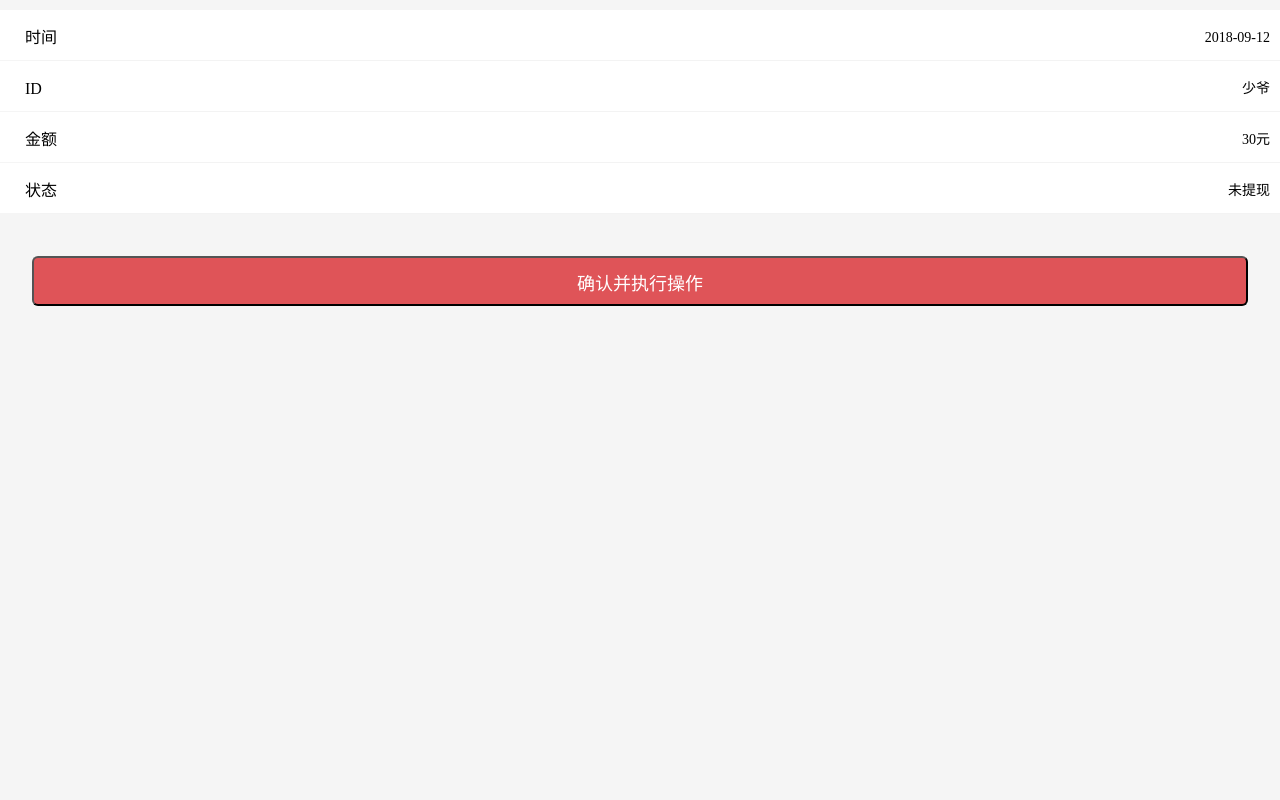
After one commit to a354123417/duckchat-plugin, a PHP site: page /child-dir/views/account/manage/detail.php in a window 1280 px wide. The commit adds this page. Run offline with PHP 8.4, Linux system fonts and the light colour scheme.

Commit message:
add view

```diff
--- /dev/null
+++ b/RedPacket/public/css/record_detail.css
@@ -0,0 +1,132 @@
+html, body {
+    padding: 0px;
+    margin: 0px;
+    font-family: PingFangSC-Regular, "MicrosoftYaHei";
+    overflow: hidden;
+    width: 100%;
+    height: 100%;
+    background: rgba(245, 245, 245, 1);
+    font-size: 14px;
+
+}
+
+.wrapper_div {
+    height: 100%;
+    text-align: center;
+}
+
+.wrapper {
+    width: 100%;
+    display: flex;
+    align-items: stretch;
+    margin-top: 10px;
+}
+
+.layout-all-row {
+    width: 100%;
+    /*background: white;*/
+    background: rgba(245, 245, 245, 1);;
+    display: flex;
+    align-items: stretch;
+    overflow: hidden;
+    flex-shrink: 0;
+
+}
+
+.item-row {
+    background: rgba(255, 255, 255, 1);
+    display: flex;
+    flex-direction: row;
+    text-align: center;
+    height: 50px;
+    cursor: pointer;
+    /*margin-bottom: 2rem;*/
+}
+
+/*.item-row:hover{*/
+/*background: rgba(255, 255, 255, 0.2);*/
+/*}*/
+
+.item-row:active {
+    background: rgba(255, 255, 255, 0.2);
+}
+
+.item-header {
+    width: 50px;
+    height: 50px;
+}
+
+.site-manage-image {
+    width: 40px;
+    height: 40px;
+    margin-top: 5px;
+    margin-bottom: 5px;
+    margin-left: 16px;
+    border-radius: 50%;
+}
+
+.item-body {
+    width: 100%;
+    height: 50px;
+    margin-left: 1rem;
+    margin-top: 7px;
+    flex-direction: row;
+}
+
+.list-item-center {
+    width: 100%;
+    /*height: 11rem;*/
+    /*background: rgba(255, 255, 255, 1);*/
+    padding-bottom: 11px;
+    /*padding-left: 1rem;*/
+    overflow-y: scroll;
+}
+
+.item-body-display {
+    display: flex;
+    justify-content: space-between;
+    /*margin-right: 7rem;*/
+    /*margin-bottom: 3rem;*/
+    line-height: 3rem;
+}
+
+.item-body-tail {
+    margin-right: 10px;
+}
+
+.item-body-desc {
+    height: 3rem;
+    font-size: 16px;
+    font-family: PingFangSC-Regular;
+    /*color: rgba(76, 59, 177, 1);*/
+    margin-left: 11px;
+    line-height: 3rem;
+}
+
+.more-img {
+    width: 8px;
+    height: 13px;
+    /*border-radius: 50%;*/
+}
+
+.division-line {
+    height: 1px;
+    background: rgba(243, 243, 243, 1);
+    margin-left: 40px;
+    overflow: hidden;
+}
+
+.confirm_operation {
+    width:95%;
+    height:50px;
+    background:rgba(223,84,88,1);
+    border-radius:6px;
+    font-size:18px;
+    font-family:PingFangSC-Regular;
+    font-weight:400;
+    color:rgba(255,255,255,1);
+    line-height:50px;
+    margin-top: 31px;
+    outline: none;
+    cursor: pointer;
+}
--- /dev/null
+++ b/RedPacket/views/account/manage/detail.php
@@ -0,0 +1,122 @@
+<!DOCTYPE html>
+<html>
+
+<head>
+    <meta charset="UTF-8">
+    <title>管理</title>
+    <meta name="viewport" content="width=device-width, initial-scale=1, maximum-scale=1">
+    <link rel="stylesheet" href="./public/css/record_detail.css"/>
+
+</head>
+
+<body>
+
+<div class="wrapper_div">
+    <div class="wrapper" id="wrapper">
+        <div class="layout-all-row">
+            <div class="list-item-center">
+                <div class="item-row" id="mini-program-id">
+                    <div class="item-body">
+                        <div class="item-body-display">
+                            <div class="item-body-desc">
+                               时间
+                            </div>
+
+                            <div class="item-body-tail">
+                                2018-09-12
+                            </div>
+                        </div>
+
+                    </div>
+                </div>
+                <div class="division-line"></div>
+
+
+                <div class="item-row" id="user-manage-id">
+                    <div class="item-body">
+                        <div class="item-body-display">
+                            <div class="item-body-desc">
+                                ID
+                            </div>
+
+                            <div class="item-body-tail">
+                               少爷
+                            </div>
+                        </div>
+
+                    </div>
+                </div>
+                <div class="division-line"></div>
+
+                <div class="item-row" id="group-manage-id">
+                    <div class="item-body">
+                        <div class="item-body-display">
+                            <div class="item-body-desc">
+                                金额
+                            </div>
+
+                            <div class="item-body-tail">
+                                30元
+                            </div>
+                        </div>
+                    </div>
+                </div>
+                <div class="division-line"></div>
+
+                <div class="item-row" id="group-manage-id">
+                    <div class="item-body">
+                        <div class="item-body-display">
+                            <div class="item-body-desc">
+                                状态
+                            </div>
+
+                            <div class="item-body-tail">
+                                未提现
+                            </div>
+                        </div>
+                    </div>
+                </div>
+                <div class="division-line"></div>
+
+
+            </div>
+
+        </div>
+    </div>
+    <button class="confirm_operation" record-id="111111">确认并执行操作</button>
+
+
+</div>
+<script type="text/javascript" src="../../public/jquery/jquery-3.3.1.min.js"></script>
+<script type="text/javascript" src="../../public/manage/native.js"></script>
+
+<script type="text/javascript">
+
+    function openPage(url) {
+        if (isMobile()) {
+            zalyjsOpenNewPage(url);
+        } else {
+            zalyjsOpenPage(url);
+        }
+    }
+
+    $(".confirm_operation").on("click", function () {
+       var recordId = $(this).attr("record-id");
+       //todo post
+        var data = {
+            recordId:recordId
+        };
+        var url = "index.php?action=page.redAccount.manage";
+        zalyjsCommonAjaxPostJson(url, data, handleConfirmOperationResponse)
+    });
+
+    function handleConfirmOperationResponse() {
+        window.location.reload();
+
+    }
+
+
+</script>
+
+</body>
+</html>
--- a/RedPacket/views/account/withdraw.php
+++ b/RedPacket/views/account/withdraw.php
@@ -31,7 +31,7 @@
         if(valueMoney != undefined && valueMoney.length>0) {
             $(".confirm_operation").removeClass("submit_disable");
             $(".confirm_operation").addClass("submit");
-            return;
+            return;r
         }
         $(".confirm_operation").addClass("submit_disable");
         $(".confirm_operation").removeClass("submit");
```
Also changed, not shown: RedPacket/controller/Page/RedAccount/Page_RedAccount_ManageController.php (added, +77 -0 lines), RedPacket/public/css/account.css (+9 -1 lines), RedPacket/views/account/manage/index.php (added, +145 -0 lines), RedPacket/public/manage/template-web.js (added), 2 other files.
